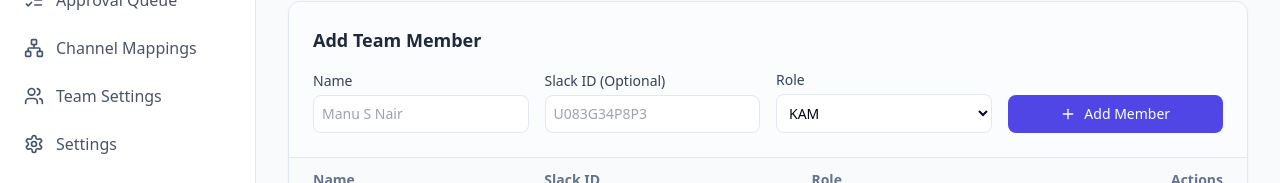
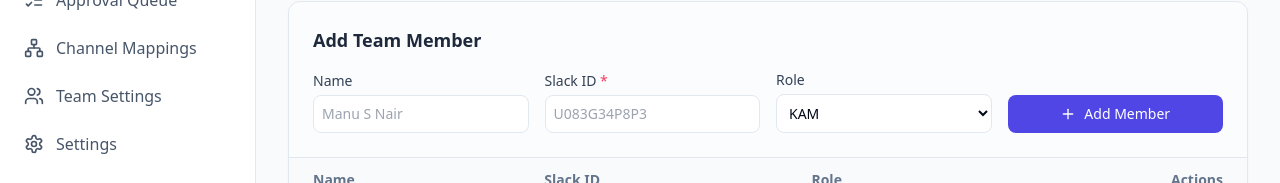
Before and after one commit to ManuSNair788/Amber-flow, a Next.js app: page /team in a window 1280 px wide. Shown: the part 179-362 px from the top of the page. Built offline with nearby package versions, Linux system fonts and the light colour scheme; no server answers; the database is empty.

Commit message:
feat: make slack id required for KAMs and add dynamic form validation

```diff
--- a/app/(dashboard)/team/actions.ts
+++ b/app/(dashboard)/team/actions.ts
@@ -11,6 +11,10 @@ export async function addTeamMember(formData: FormData) {
 
   if (!name || !role) {
     return { success: false, error: 'Name and Role are required' };
+  }
+
+  if (role === 'KAM' && !slack_id) {
+    return { success: false, error: 'Slack ID is required for KAMs.' };
   }
 
   // Basic validation to strip <@ > if user pasted raw slack tag
--- a/app/(dashboard)/team/page.tsx
+++ b/app/(dashboard)/team/page.tsx
@@ -1,6 +1,7 @@
 import { supabase } from '@/lib/supabase';
-import { addTeamMember, deleteTeamMember } from './actions';
-import { Users, Trash2, Plus, ShieldAlert } from 'lucide-react';
+import { deleteTeamMember } from './actions';
+import { Users, Trash2, ShieldAlert } from 'lucide-react';
+import { TeamForm } from './team-form';
 
 export const dynamic = 'force-dynamic';
 
@@ -23,42 +24,7 @@ export default async function TeamPage() {
       <div className="bg-white rounded-xl shadow-sm border border-slate-200 overflow-hidden">
         <div className="p-6 border-b border-slate-200 bg-slate-50/50">
           <h2 className="text-lg font-semibold text-slate-800 mb-4">Add Team Member</h2>
-          <form action={async (formData) => { 'use server'; await addTeamMember(formData); }} className="grid grid-cols-1 md:grid-cols-4 gap-4 items-end">
-            <div>
-              <label className="block text-sm font-medium text-slate-700 mb-1">Name</label>
-              <input
-                name="name"
-                required
-                placeholder="Manu S Nair"
-                className="w-full border border-slate-200 rounded-lg p-2 text-sm focus:ring-2 focus:ring-indigo-500 outline-none"
-              />
-            </div>
-            <div>
-              <label className="block text-sm font-medium text-slate-700 mb-1">Slack ID (Optional)</label>
-              <input
-                name="slack_id"
-                placeholder="U083G34P8P3"
-                className="w-full border border-slate-200 rounded-lg p-2 text-sm focus:ring-2 focus:ring-indigo-500 outline-none"
-              />
-            </div>
-            <div>
-              <label className="block text-sm font-medium text-slate-700 mb-1">Role</label>
-              <select
-                name="role"
-                className="w-full border border-slate-200 rounded-lg p-2 text-sm focus:ring-2 focus:ring-indigo-500 outline-none bg-white"
-              >
-                <option value="KAM">KAM</option>
-                <option value="Admin">Admin</option>
-              </select>
-            </div>
-            <button
-              type="submit"
-              className="w-full bg-indigo-600 hover:bg-indigo-700 text-white rounded-lg p-2 text-sm font-medium transition-colors flex items-center justify-center gap-2 h-[38px]"
-            >
-              <Plus className="w-4 h-4" />
-              Add Member
-            </button>
-          </form>
+          <TeamForm />
         </div>
 
         <div className="overflow-x-auto">
--- /dev/null
+++ b/app/(dashboard)/team/team-form.tsx
@@ -0,0 +1,84 @@
+'use client'
+
+import { useState } from 'react';
+import { Plus } from 'lucide-react';
+import { addTeamMember } from './actions';
+
+export function TeamForm() {
+  const [role, setRole] = useState('KAM');
+  const [error, setError] = useState('');
+  const [isSubmitting, setIsSubmitting] = useState(false);
+
+  const handleSubmit = async (formData: FormData) => {
+    setError('');
+    setIsSubmitting(true);
+
+    try {
+      const result = await addTeamMember(formData);
+      if (result && !result.success) {
+        setError(result.error || 'An error occurred.');
+      } else {
+        // Clear form on success
+        const form = document.getElementById('team-form') as HTMLFormElement;
+        form?.reset();
+        setRole('KAM');
+      }
+    } catch (e: any) {
+      setError(e.message);
+    } finally {
+      setIsSubmitting(false);
+    }
+  };
+
+  return (
+    <form id="team-form" action={handleSubmit} className="flex flex-col gap-4">
+      {error && (
+        <div className="bg-rose-50 text-rose-600 text-sm p-3 rounded-lg border border-rose-100">
+          {error}
+        </div>
+      )}
+      <div className="grid grid-cols-1 md:grid-cols-4 gap-4 items-end">
+        <div>
+          <label className="block text-sm font-medium text-slate-700 mb-1">Name</label>
+          <input
+            name="name"
+            required
+            placeholder="Manu S Nair"
+            className="w-full border border-slate-200 rounded-lg p-2 text-sm focus:ring-2 focus:ring-indigo-500 outline-none"
+          />
+        </div>
+        <div>
+          <label className="block text-sm font-medium text-slate-700 mb-1">
+            Slack ID {role === 'KAM' ? <span className="text-rose-500">*</span> : <span className="text-slate-400 font-normal">(Optional)</span>}
+          </label>
+          <input
+            name="slack_id"
+            placeholder="U083G34P8P3"
+            required={role === 'KAM'}
+            className="w-full border border-slate-200 rounded-lg p-2 text-sm focus:ring-2 focus:ring-indigo-500 outline-none"
+          />
+        </div>
+        <div>
+          <label className="block text-sm font-medium text-slate-700 mb-1">Role</label>
+          <select
+            name="role"
+            value={role}
+            onChange={(e) => setRole(e.target.value)}
+            className="w-full border border-slate-200 rounded-lg p-2 text-sm focus:ring-2 focus:ring-indigo-500 outline-none bg-white"
+          >
+            <option value="KAM">KAM</option>
+            <option value="Admin">Admin</option>
+          </select>
+        </div>
+        <button
+          type="submit"
+          disabled={isSubmitting}
+          className="w-full bg-indigo-600 hover:bg-indigo-700 text-white rounded-lg p-2 text-sm font-medium transition-colors flex items-center justify-center gap-2 h-[38px] disabled:opacity-50"
+        >
+          <Plus className="w-4 h-4" />
+          {isSubmitting ? 'Adding...' : 'Add Member'}
+        </button>
+      </div>
+    </form>
+  );
+}
```
